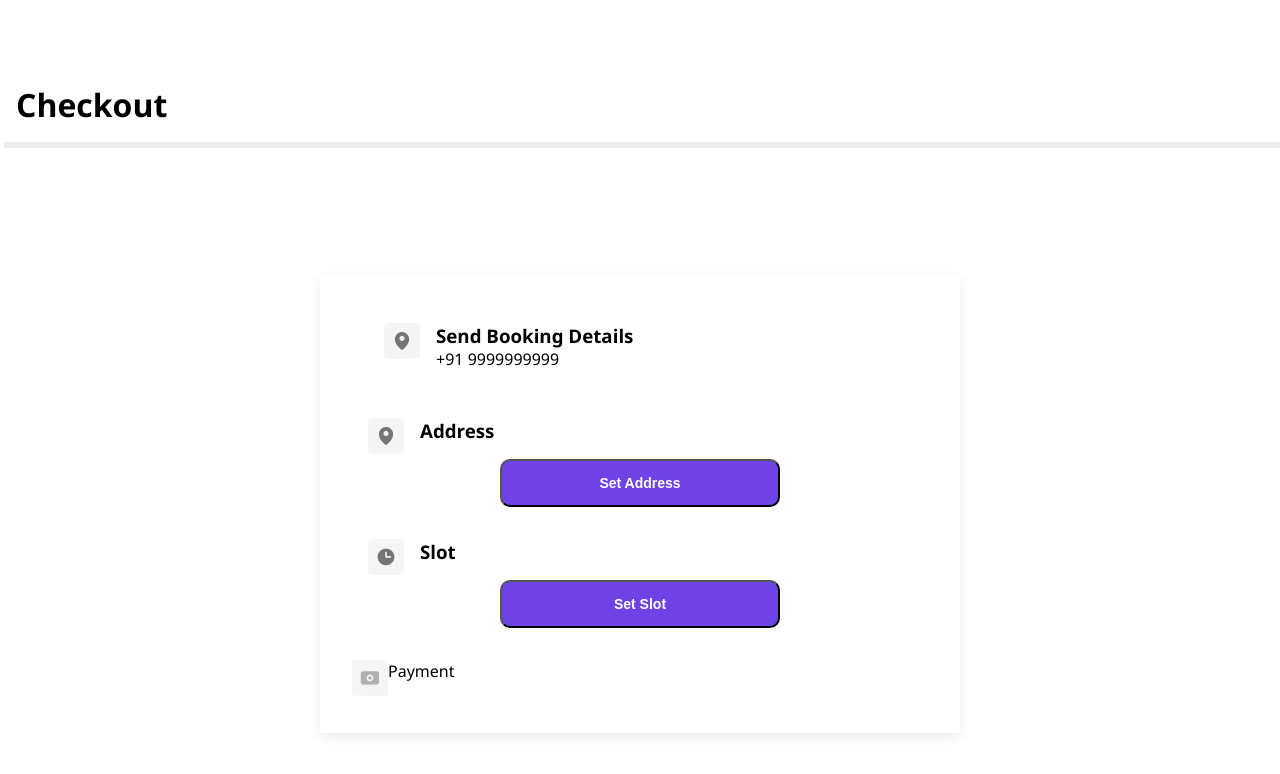
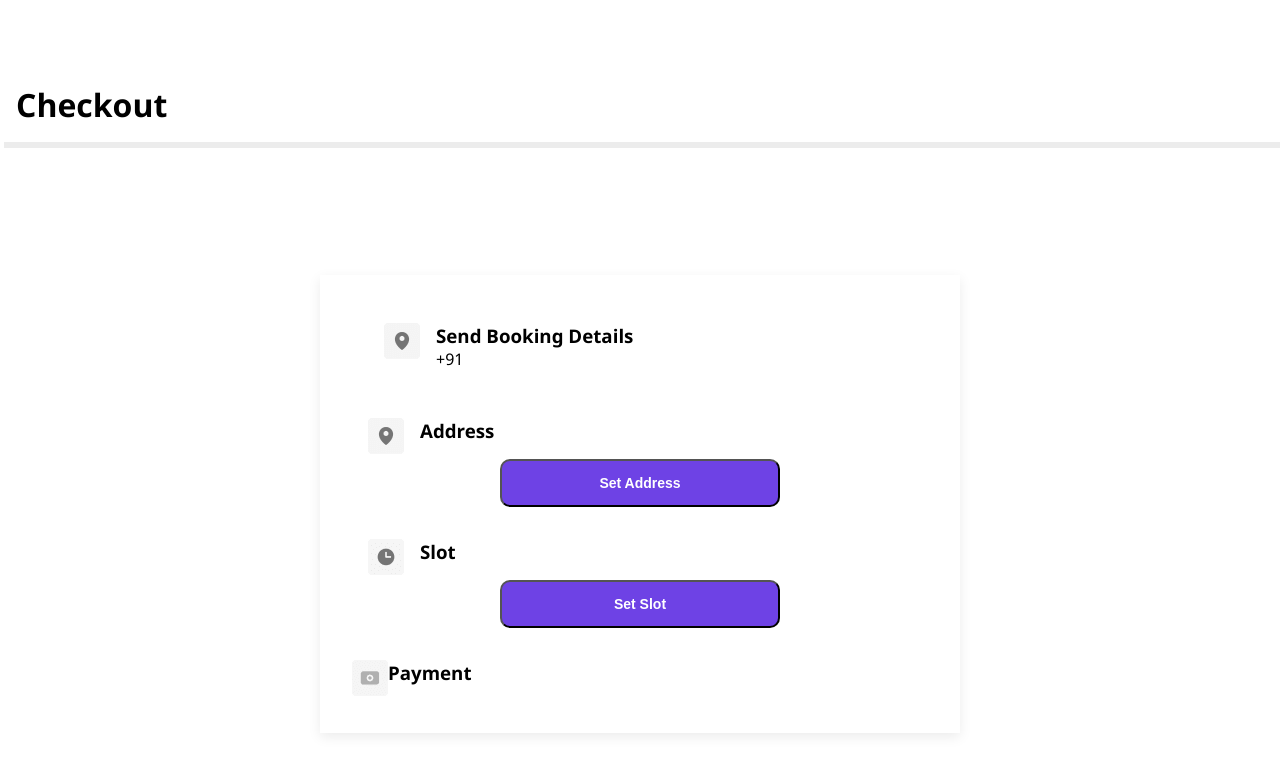
Before and after one commit to AYS-At-Your-Service/AYS, a React (Vite) app in the folder Frontend/: page /checkout in a window 1280 px wide. Shown: the top 774 px of the page. Built offline with nearby package versions, Linux system fonts and the light colour scheme.

Commit message:
Removed Bin files

```diff
--- a/Frontend/src/Payment/Checkout.jsx
+++ b/Frontend/src/Payment/Checkout.jsx
@@ -7,9 +7,9 @@ import { useNavigate } from "react-router-dom";
 
 
 export function CheckOut({amount}){
-    const [number, setNumber] = useState(9999999999)
-    const [address, setaddress] = useState()
-    const [slot, setslot] = useState()
+    const [number, setNumber] = useState()
+    const [address, setaddress] = useState(null)
+    const [slot, setslot] = useState(null)
     const navigate = useNavigate()
 
     let AddressClass = address ? 'CheckOut_box' : 'CheckOut_box_Inactive'
@@ -64,6 +64,10 @@ export function CheckOut({amount}){
                         { !address && (
                                     <button className="large_button" style={{margin: "0 auto"}}>Set Address</button>
                             )}
+
+
+
+
                 </div>
                 <div className= {slotClass}>
                     <div style={{display: "flex"}}>
@@ -88,7 +92,8 @@ export function CheckOut({amount}){
                             <img src={paymentImage}></img>
                         </div>
                         <div>
-                            Payment
+                            <h3>  Payment </h3>
+
                         </div>
                     </div>
                     {
```
Also changed, not shown: 1 other file (tests, documents, lock files or other folders). Lines whose indentation alone changed are shown as unchanged.
